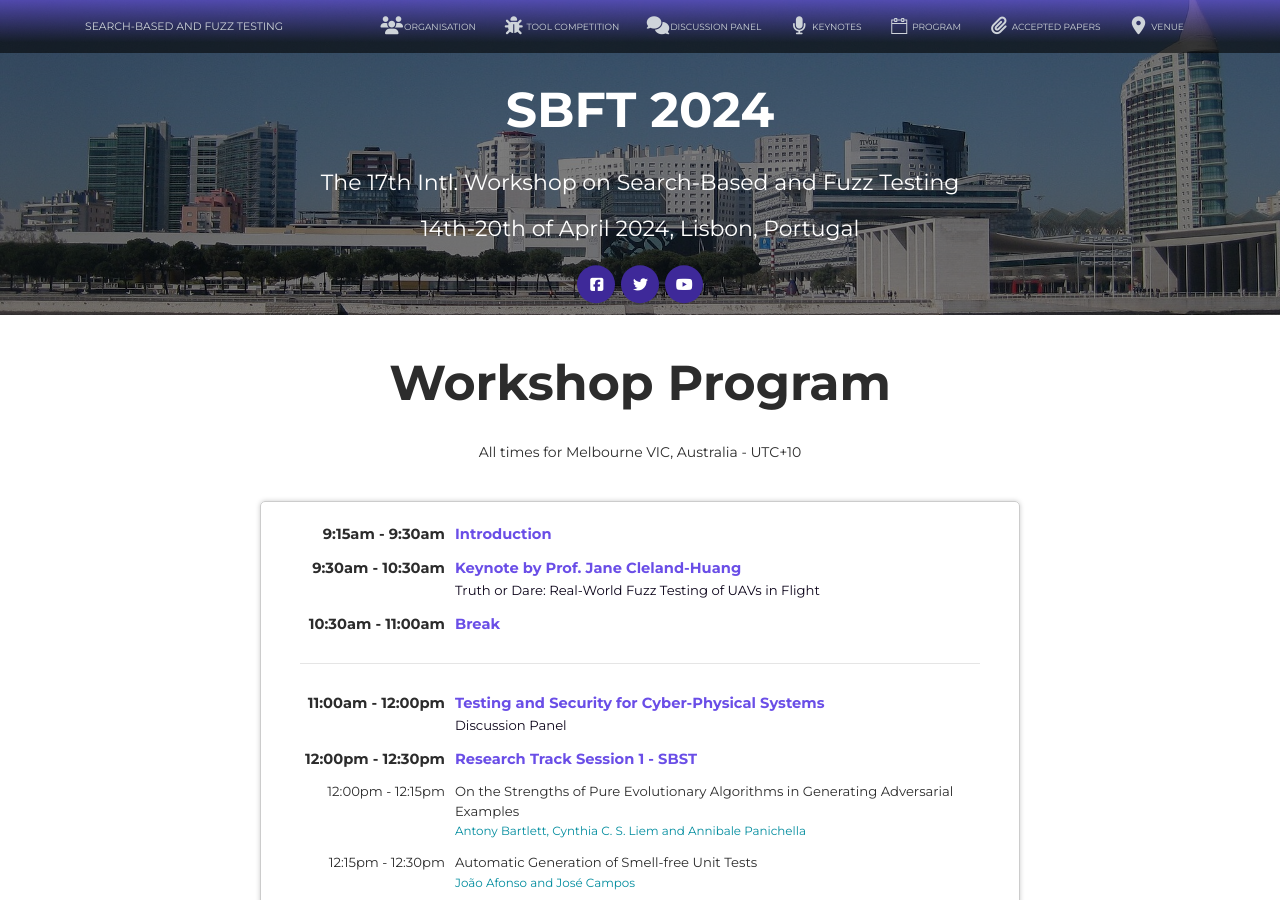
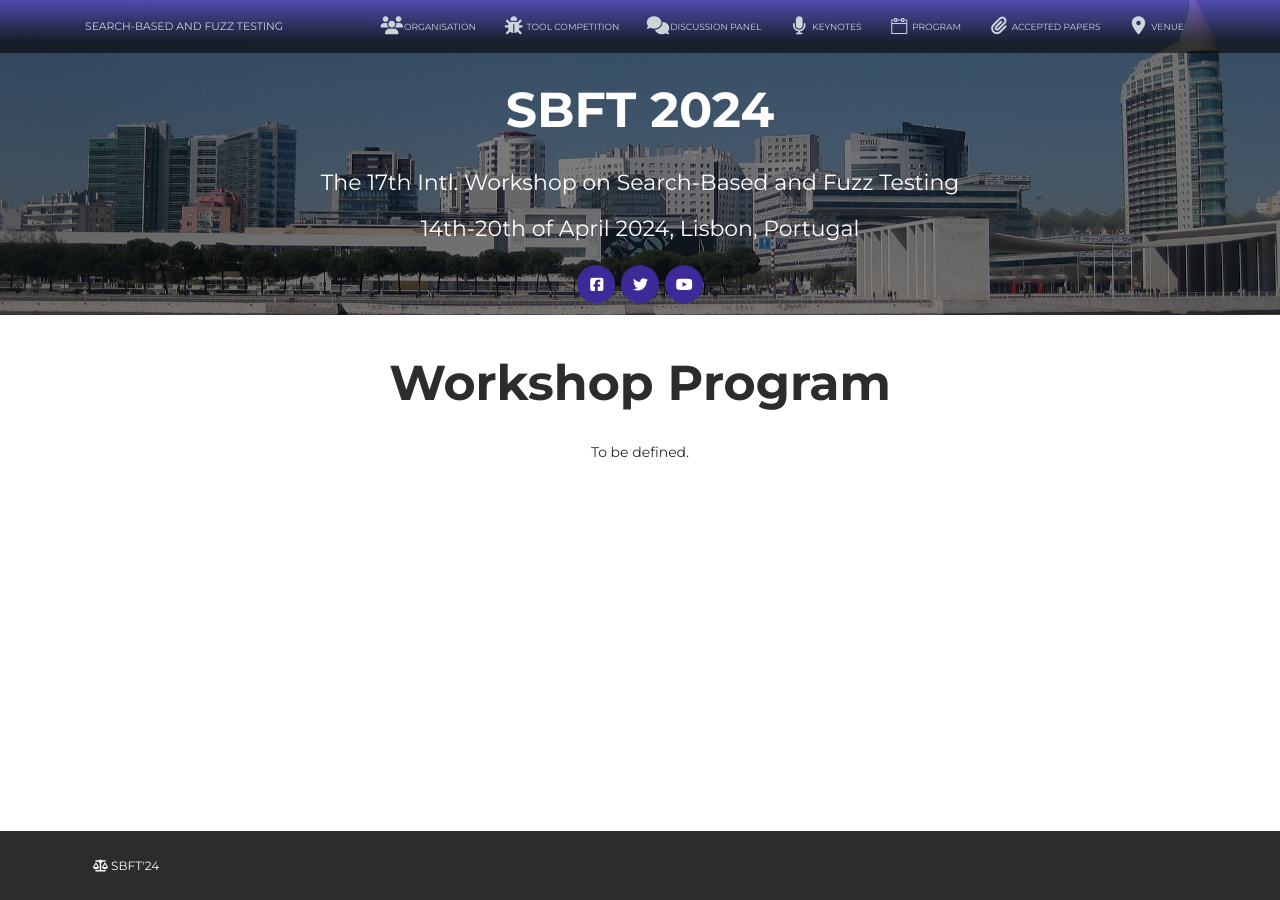
Before and after one commit to sbft24/sbft24.github.io, a Jekyll site: the page built from program/index.html, in a window 1280 px wide and 900 px high. Built offline with Jekyll 4.4.1, drawn with Linux system fonts in a browser that asks for light colours; nearby versions of some CDN libraries; some of the changed text lies outside the part shown.

Commit message:
Changed venue, program and accepted papers to be under construction

```diff
--- a/papers/index.html
+++ b/papers/index.html
@@ -5,8 +5,9 @@ layout: default
 <div class="col-md-8 ml-auto mr-auto text-left">
     <h1 class="title">Accepted Papers and Tools</h1>
 
+    <p>To be defined.</p>
     <br>
-
+    <!--
     <div class="container">
         <h3>Research Track</h3>
         <div class="table-condensed">
@@ -51,5 +52,5 @@ layout: default
                 {% include paper_section.html %}
             </table>
         </div>
-    </div>
+    </div>-->
 </div>
--- a/program/index.html
+++ b/program/index.html
@@ -8,9 +8,10 @@ layout: default
             <div class="section section-team text-center">
                 <div class="container">
                     <h1 class="title text-center">Workshop Program</h1>
-                    <p>All times for Melbourne VIC, Australia - UTC+10</p>
+                    <p>To be defined.</p>
                     <br>
                 </div>
+                <!--
                 <table class="schedule">
                     <tr>
                         <td class="time">9:15am - 9:30am </td>
@@ -136,7 +137,7 @@ layout: default
                         Two course meal with a 3 hour beverage package (includes wine, beer and soft drinks) <br>
                         <b>Meeting point:</b> Room 105 at Melbourne Convention Exhibition Centre | MCEC</td>
                     </tr>
-                </table>
+                </table>-->
             </div>
         </div>
     </div>
--- a/venue/index.html
+++ b/venue/index.html
@@ -1,5 +1,5 @@
 ---
-title: SBFT'23 Venue
+title: SBFT'24 Venue
 layout: default
 gallery:
     - /img/social-1.png
```
Also changed, not shown: other parts of program/index.html (+1 -1 lines).
